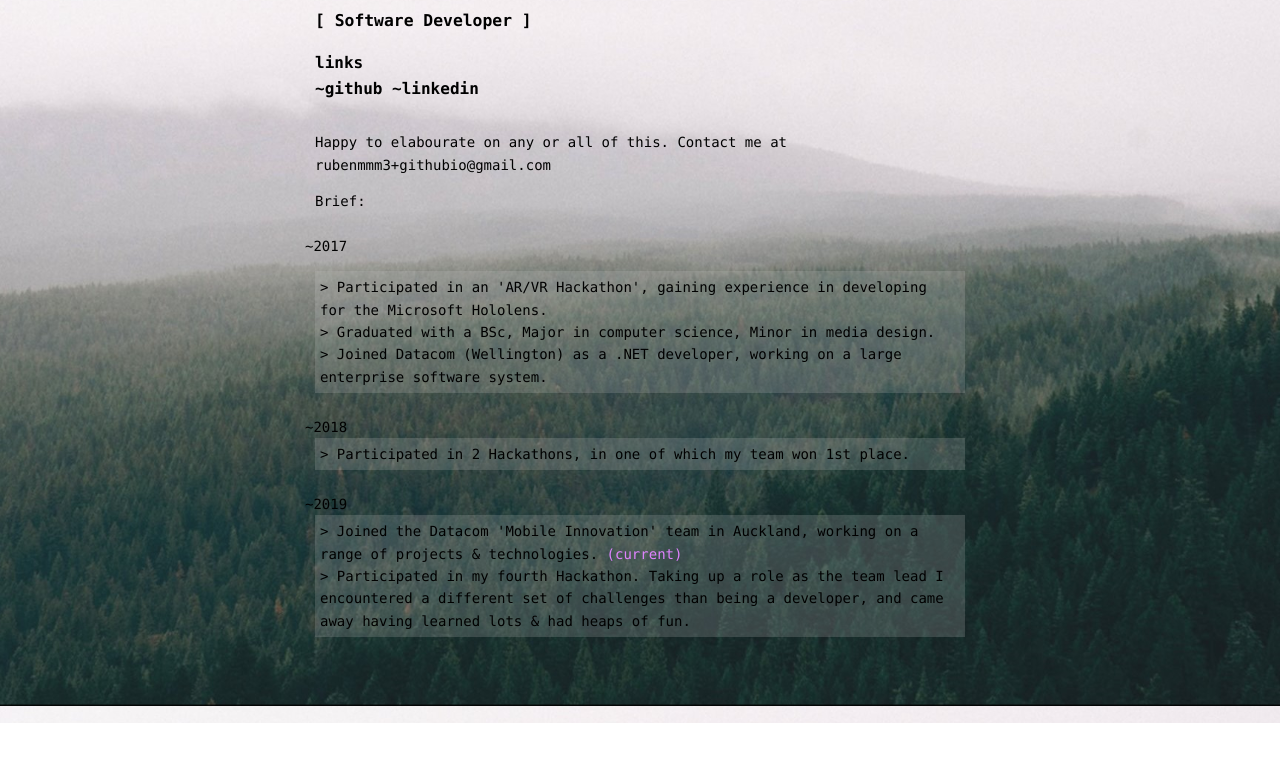
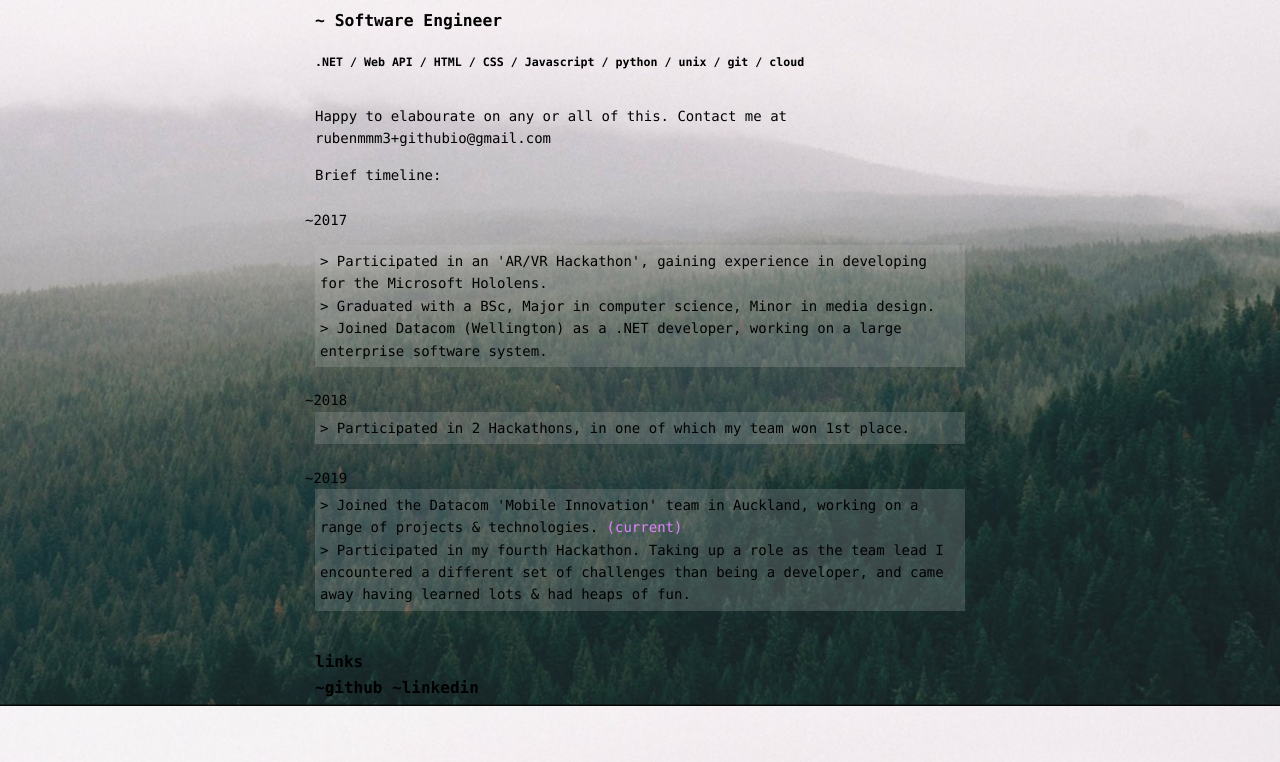
Before and after one commit to RubenMagallanes/RubenMagallanes.github.io, a plain HTML site: page index.html in a window 1280 px wide. Shown: the part 94-856 px from the top of the page. Before the commit the page ends 817 px from the top, so only its background shows below. Drawn offline with Linux system fonts and the light colour scheme.

Commit message:
add technologies up top, move links to bottom

```diff
--- a/index.html
+++ b/index.html
@@ -11,19 +11,15 @@
 
 <header id='head'>
   <h1>Ruben Magallanes</h1>
-  <h3>[ Software Developer ]</h3>
-
-  <p id='links'>links<br>
-    <a href='https://github.com/RubenMagallanes'>~github</a>
-    <a href='https://nz.linkedin.com/in/rubenmagallanes'>~linkedin</a>
-  </p>
+  <h3>~ Software Engineer </h3>
+  <h5> .NET / Web API / HTML / CSS / Javascript / python / unix / git / cloud</h5>
 
 </header>
 
 <div>
  <p>Happy to elabourate on any or all of this. Contact me at <a href="mailto:rubenmmm3+githubio@gmail.com">rubenmmm3+githubio@gmail.com</a></p>
  <p >
-  Brief: <br /><br />
+  Brief timeline: <br /><br />
 
 
   <span class="year">~2017</span><br />
@@ -49,5 +45,10 @@
  </p>
 </div>
 
+<p id='links'>links<br>
+  <a href='https://github.com/RubenMagallanes'>~github</a>
+  <a href='https://nz.linkedin.com/in/rubenmagallanes'>~linkedin</a>
+</p>
+
 </body>
 </html>
```
